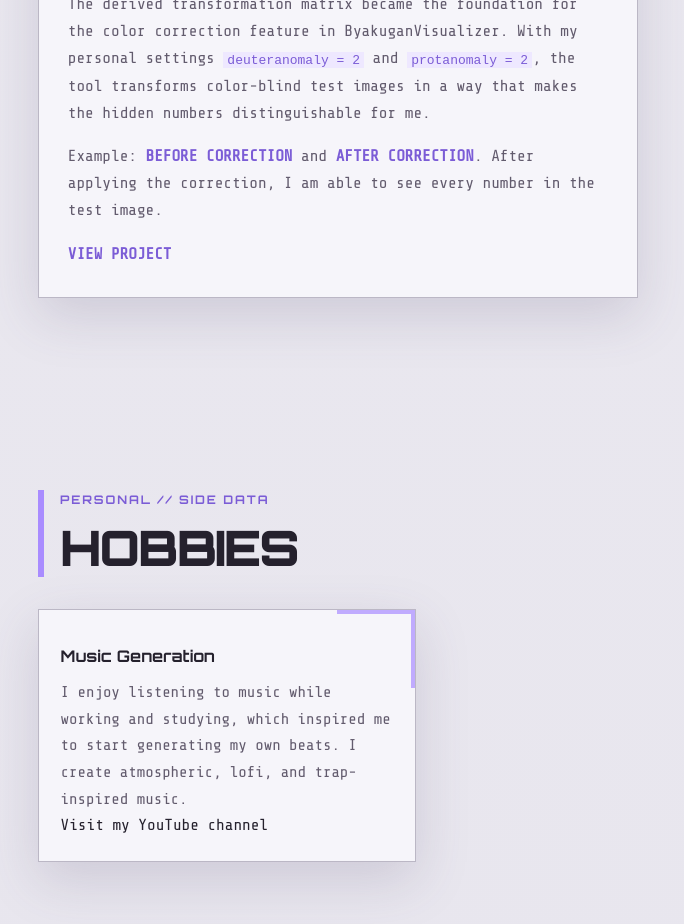
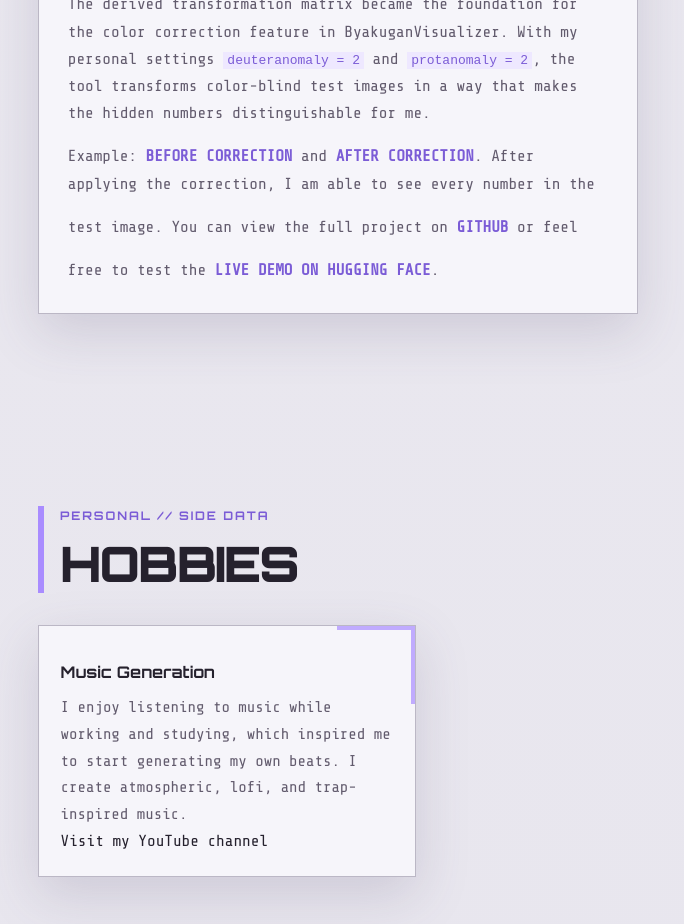
Before and after one commit to HokageM/hokagem.github.io, a plain HTML site: page index.html in a window 1280 px wide. Shown: the part 6700-7624 px from the top of the page, without its empty margins (12-696 px from the left). Drawn offline with nearby package versions, Linux system fonts and the light colour scheme.

Commit message:
add hugging face live demo link

```diff
--- a/index.html
+++ b/index.html
@@ -694,14 +694,30 @@
                     ByakuganVisualizer. With my personal settings <code>deuteranomaly = 2</code> and <code>protanomaly =
                         2</code>, the tool transforms color-blind test images in a way that makes the hidden numbers
                     distinguishable for me. </p>
-                <p> Example: <a
-                        href="https://github.com/HokageM/ByakuganVisualizer/blob/main/tests/test_images/color_blind_test.jpg"
-                        target="_blank" rel="noopener noreferrer"> before correction </a> and <a
-                        href="https://github.com/HokageM/ByakuganVisualizer/blob/main/tests/test_images/filtered/Filtered_color_blind_test_deuteranomaly_2.0_protanomaly_2.0.jpg"
-                        target="_blank" rel="noopener noreferrer"> after correction </a>. After applying the correction,
-                    I am able to see every number in the test image. </p> <a
-                    href="https://github.com/HokageM/ByakuganVisualizer" target="_blank" rel="noopener noreferrer"> View
-                project </a>
+
+                <p>
+                    Example:
+                    <a href="https://github.com/HokageM/ByakuganVisualizer/blob/main/tests/test_images/color_blind_test.jpg"
+                       target="_blank" rel="noopener noreferrer">
+                        before correction
+                    </a>
+                    and
+                    <a href="https://github.com/HokageM/ByakuganVisualizer/blob/main/tests/test_images/filtered/Filtered_color_blind_test_deuteranomaly_2.0_protanomaly_2.0.jpg"
+                       target="_blank" rel="noopener noreferrer">
+                        after correction
+                    </a>.
+                    After applying the correction, I am able to see every number in the test image.
+                    You can view the full project on
+                    <a href="https://github.com/HokageM/ByakuganVisualizer"
+                       target="_blank" rel="noopener noreferrer">
+                        GitHub
+                    </a>
+                    or feel free to test the
+                    <a href="https://huggingface.co/spaces/HokageM/ByakuganVisualizer"
+                       target="_blank" rel="noopener noreferrer">
+                        live demo on Hugging Face
+                    </a>.
+                </p>
             </article>
         </div>
     </section>
```
